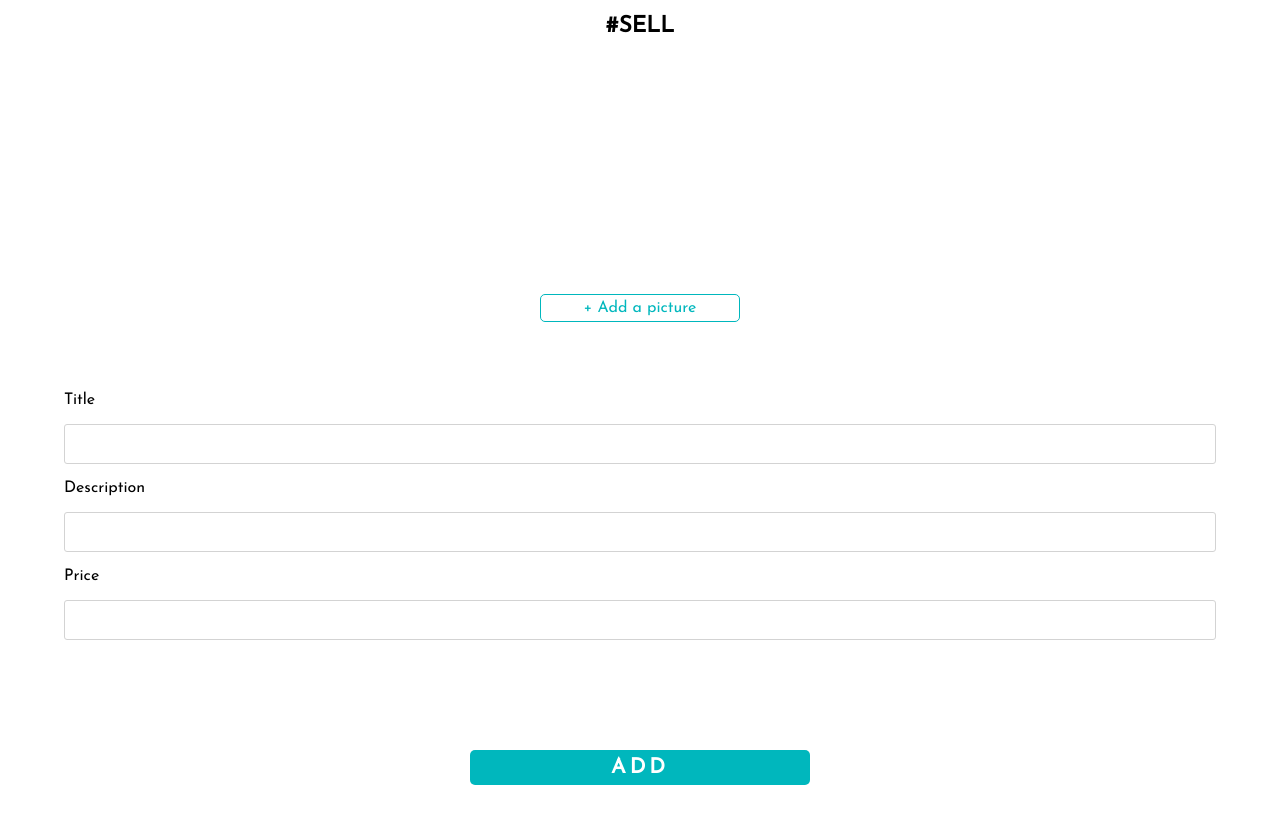
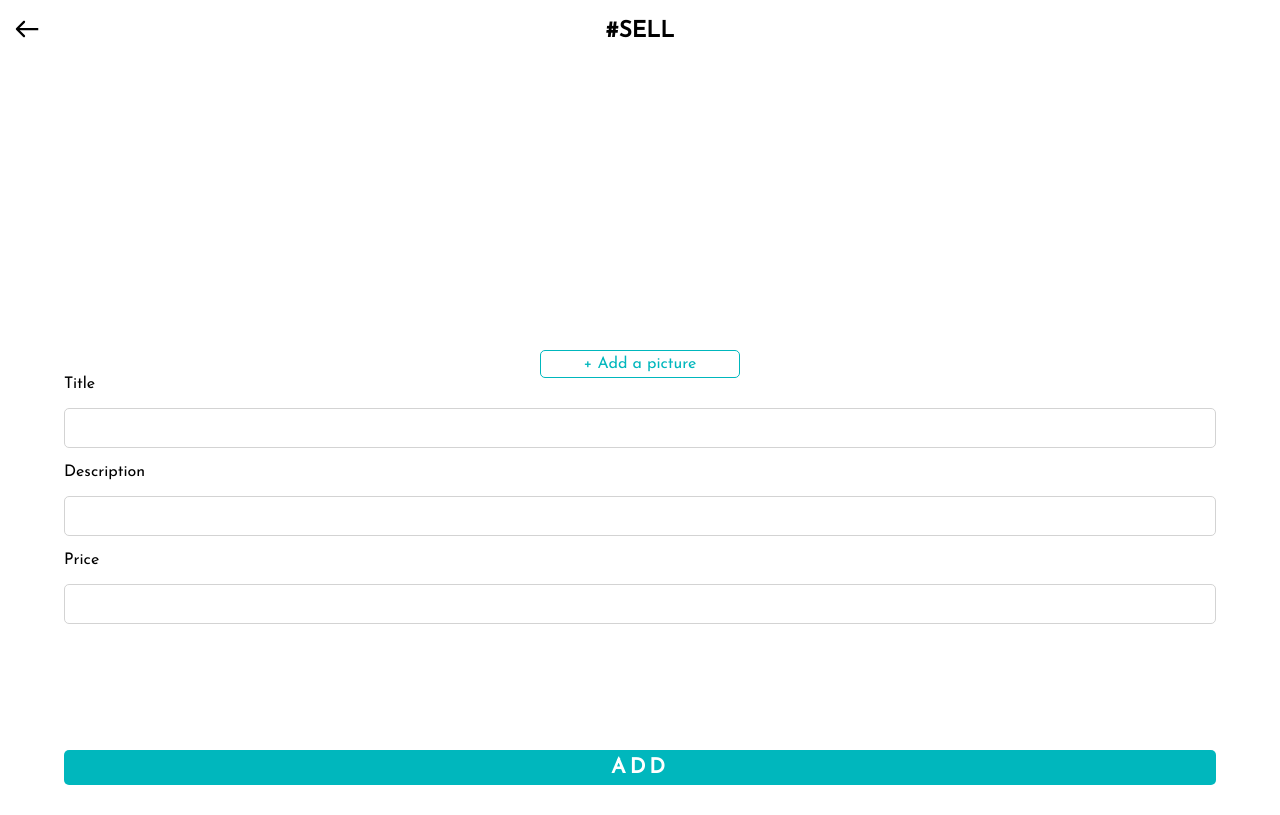
Before and after one commit to Emacdyz/Ducky-Bay, a React (Create React App) app in the folder client/: page /upload in a window 1280 px wide. Built offline with nearby package versions, Linux system fonts and the light colour scheme.

Commit message:
added navigationicon

```diff
--- a/client/src/components/PostNewAd.jsx
+++ b/client/src/components/PostNewAd.jsx
@@ -2,6 +2,7 @@
 import React, {PureComponent} from 'react'
 import {connect} from 'react-redux'
 import {upload} from '../actions/upload'
+import {Link} from 'react-router-dom'
 
 //Styling
 import '../css/uploadForm.css'
@@ -56,8 +57,9 @@ class PostNewAd extends PureComponent {
 	render() {
 
 		return (
-			<div>
+			<div className="upload-page">
 				<h1> #SELL </h1>
+				<Link to={ `/products`}><img src={'./icons/GoBack.svg'} alt="arrow" className="arrow"/></Link>
 			<form encrypt="multipart/form-data">
 
 				<div className="add-picture">
--- a/client/src/css/homePage.css
+++ b/client/src/css/homePage.css
@@ -4,7 +4,8 @@
     justify-content: flex-start;
     align-items: flex-start;
     flex-wrap: wrap;
-    margin-bottom: 160px;
+    padding-top: 18%;
+    margin-bottom: 18%;
 }
 .product-card {
     width: 46%;
--- a/client/src/css/index.css
+++ b/client/src/css/index.css
@@ -9,6 +9,7 @@ body, html {
 h1 {
   text-align: center;
   font-size: 1.4em;
+  padding-top: 5px
 }
 h2 {
   font-size: 1.3em;
--- a/client/src/css/layout.css
+++ b/client/src/css/layout.css
@@ -39,7 +39,7 @@ button, input {
 }
 button {
     background-color: #00B7BD;
-    width: 340px;
+    width: 90%;
     height: 35px;
     font-weight: 600;
     font-size: 1.3em;
--- a/client/src/css/uploadForm.css
+++ b/client/src/css/uploadForm.css
@@ -1,7 +1,12 @@
+.arrow {
+    position: absolute;
+    top: 20px;
+    left: 15px
+}
 .add-picture p {
     border: 1px solid #00B7BD;
     display: block;
-    margin: 20% auto;
+    margin: 24% auto;
     text-align: center;
     padding: 5px 10px;
     color: #00B7BD;
@@ -22,11 +27,10 @@
     top: 60px;
     right: 0;
     left: 0;
-
 }
 .field {
     position: absolute;
-    bottom: 20%;
+    bottom: 22%;
     width: 90%;
     right: 0;
     left: 0;
@@ -39,7 +43,7 @@ input[type="text"]{
     box-sizing: border-box;
     outline: none;
     border: 1px solid lightgray;
-    border-radius: 3px;
+    border-radius: 5px;
     padding: 5px;
     font-size: 1em;
 }
```
Also changed, not shown: client/public/icons/GoBack.svg (added).
